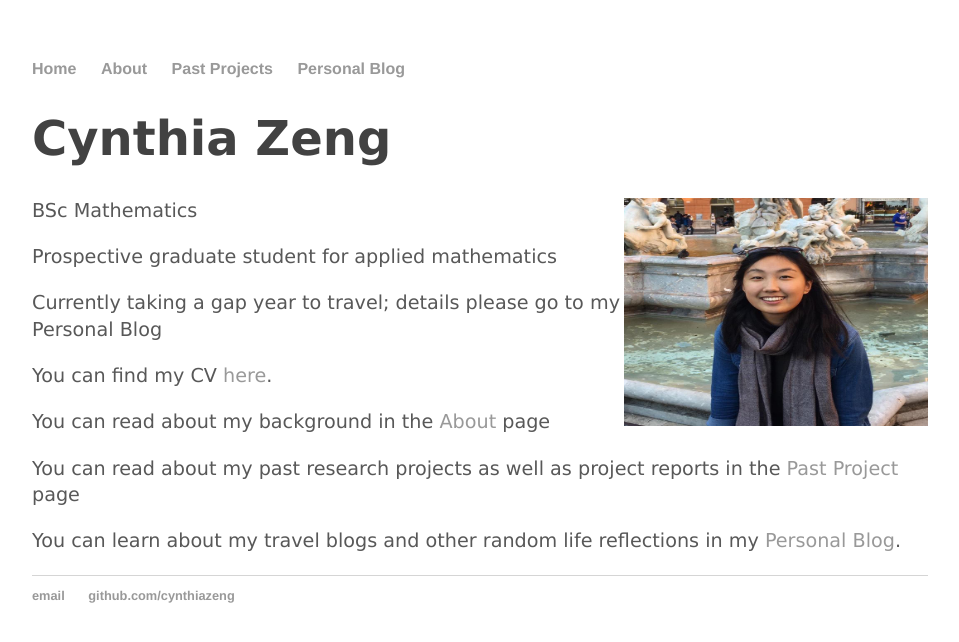
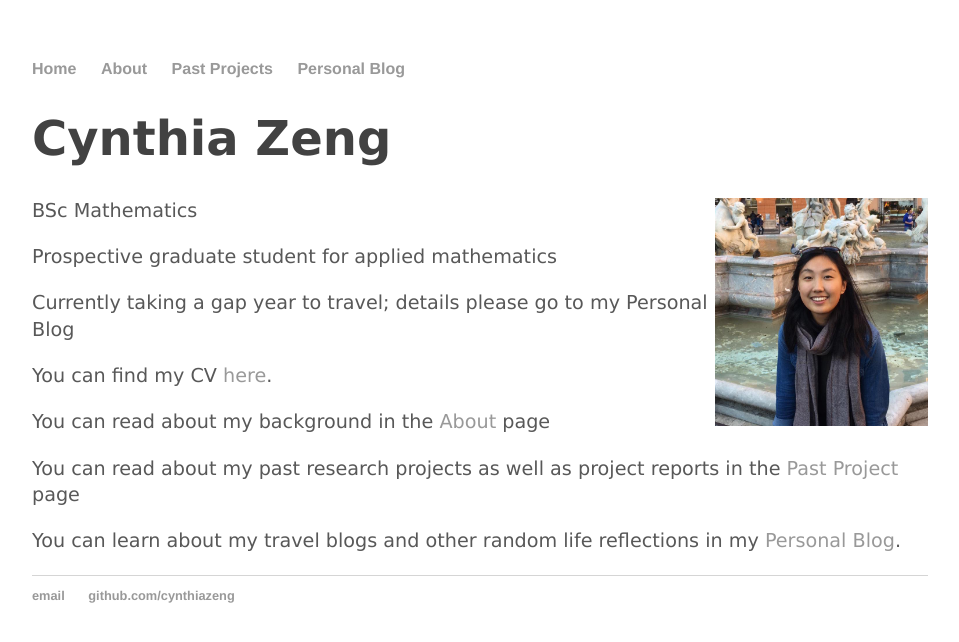
Before and after one commit to cynthia1234/cynthiazeng.github.io, a Jekyll site: the page built from index.html, in a window 1280 px wide. Shown: the top 642 px of the page, without its empty margins (160-1119 px from the left). Built offline with Jekyll 4.4.1, drawn with Linux system fonts in a browser that asks for light colours.

Commit message:
Update index.html

```diff
--- a/index.html
+++ b/index.html
@@ -4,7 +4,7 @@ title: Cynthia Zeng, Personal Website
 ---
 <div class="blurb">
 <h1>Cynthia Zeng</h1>
-<img border="0" style= "float:right" src="/about/profile_pic.jpg" alt="Profile Picture" width="304" height="228">
+<img border="0" style= "float:right" src="/about/profile_pic.jpg" alt="Profile Picture" height="228">
 
 <p> BSc Mathematics </p>
 <p> Prospective graduate student for applied mathematics </p>
```
